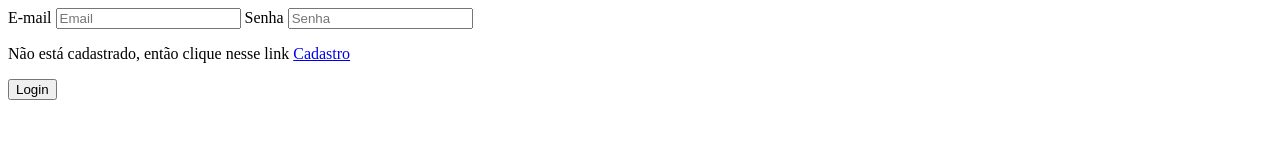
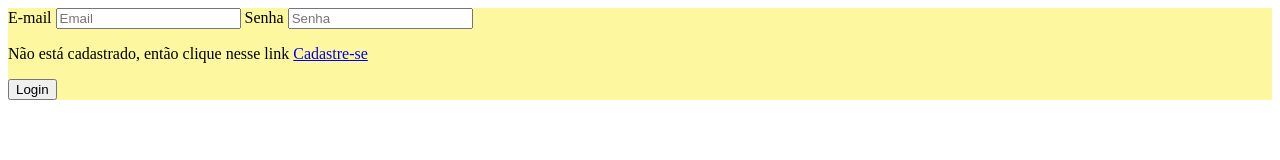
Before and after one commit to BragiaMikael/P-gina-de-login, a plain HTML site: page index.html in a window 1280 px wide. Drawn offline with Linux system fonts and the light colour scheme.

Commit message:
criando estilo

```diff
--- a/index.html
+++ b/index.html
@@ -3,6 +3,7 @@
 <head>
     <meta charset="UTF-8">
     <meta name="viewport" content="width=device-width, initial-scale=1.0">
+    <link rel="stylesheet" href="style.css">
     <title>Login</title>
 </head>
 <body>
@@ -12,7 +13,7 @@
             <input type="email" id="email" placeholder="Email" maxlength="90" required>
             <label for="senha">Senha</label>
             <input type="password" id="senha" placeholder="Senha" maxlength="8" required>
-            <p>Não está cadastrado, então clique nesse link <a href="cadastro.html">Cadastro</a></p>
+            <p>Não está cadastrado, então clique nesse link <a href="cadastro.html">Cadastre-se</a></p>
             <button>Login</button>
         </div>
     </main>
--- /dev/null
+++ b/style.css
@@ -0,0 +1,7 @@
+main{
+    background: rgb(253, 247, 160);
+}
+.login{
+    display: inline-block;
+
+}
```
